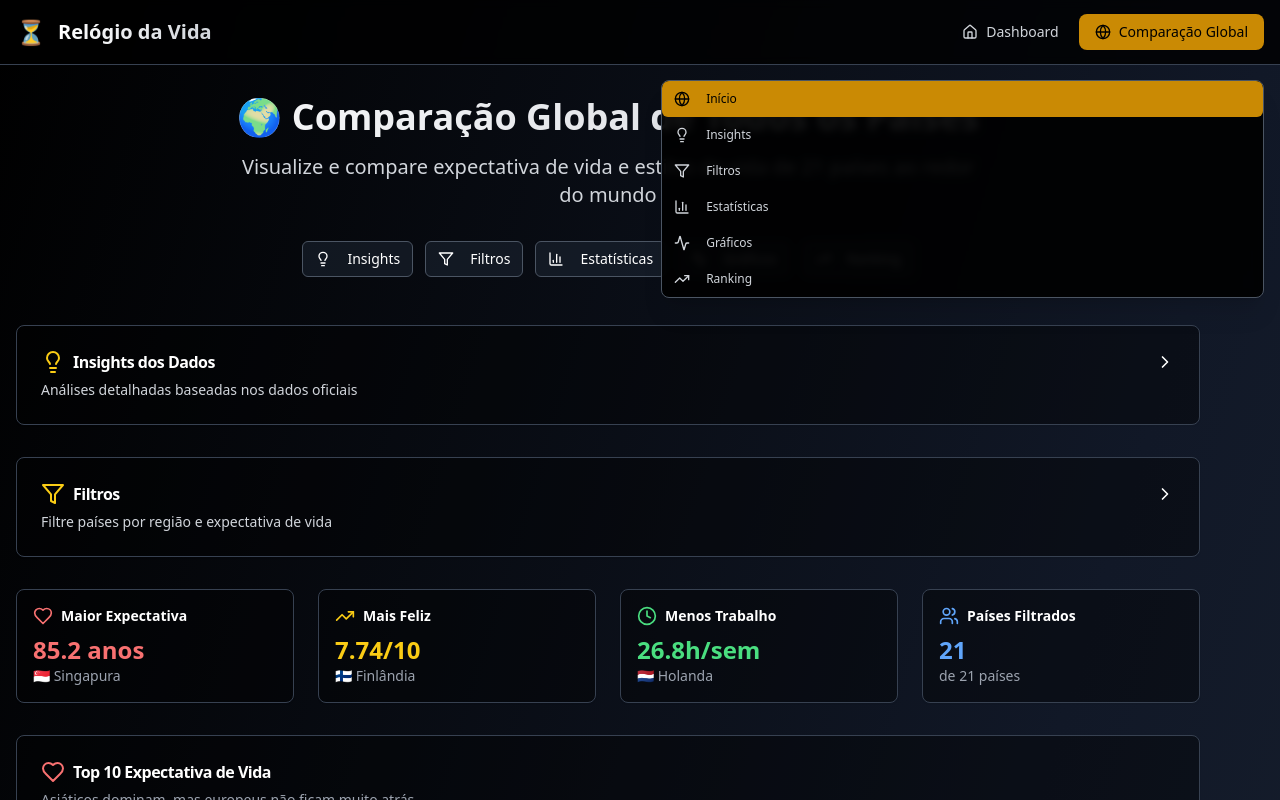
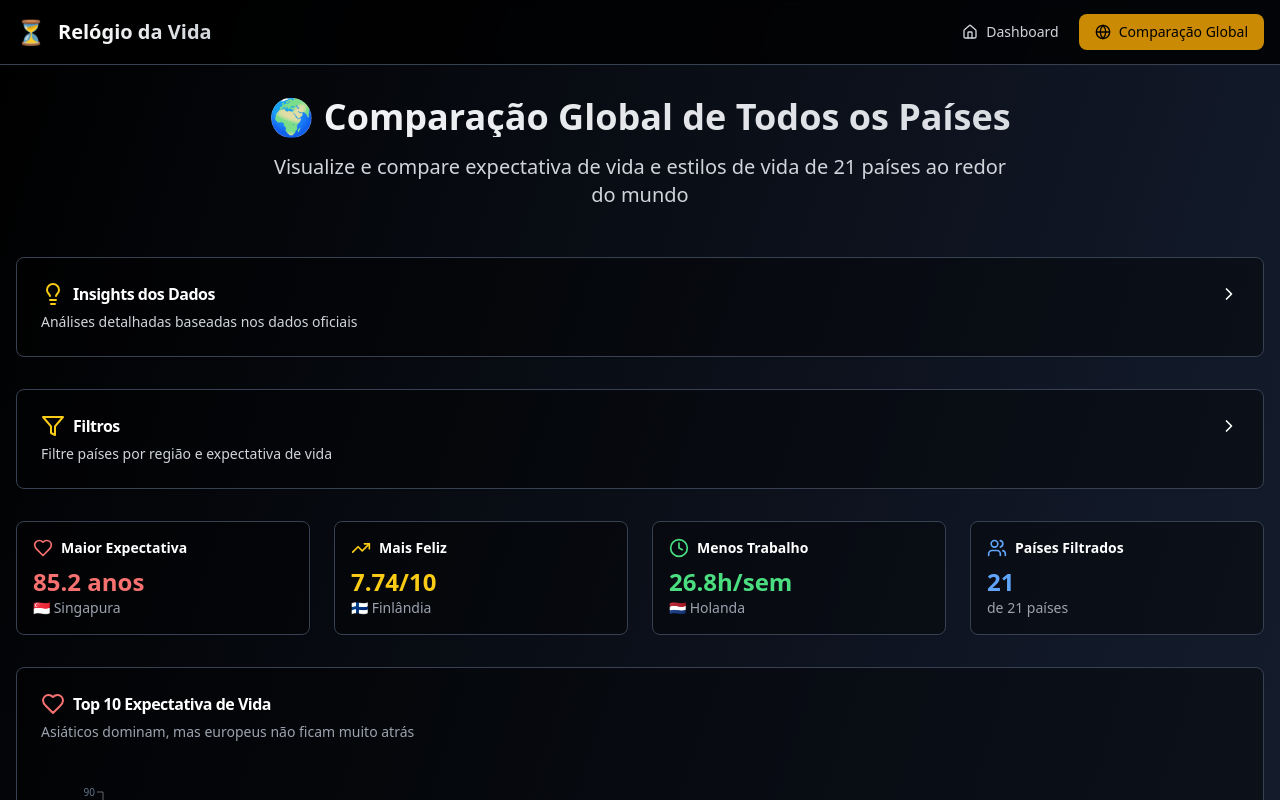
Before and after one commit to LauraMattz/your-life-in-data, a React (Vite) app: page /comparacao in a window 1280 px wide. Shown: the top 800 px of the page. Built offline with nearby package versions, Linux system fonts and the light colour scheme.

Commit message:
Remove comparison page menu
Removed the navigation menu from the comparison page.

```diff
--- a/src/pages/ComparacaoGlobalPage.tsx
+++ b/src/pages/ComparacaoGlobalPage.tsx
@@ -6,7 +6,7 @@ import { Button } from '@/components/ui/button';
 import { Collapsible, CollapsibleContent, CollapsibleTrigger } from '@/components/ui/collapsible';
 import { Navigation } from '@/components/Navigation';
 import { Footer } from '@/components/Footer';
-import { Globe, TrendingUp, Heart, Clock, Users, Info, Filter, ChevronUp, ChevronDown, BarChart3, Activity, Lightbulb, ChevronRight, Shuffle, ArrowUp, Menu, X } from 'lucide-react';
+import { Globe, TrendingUp, Heart, Clock, Users, Filter, ChevronUp, ChevronDown, BarChart3, Activity, Lightbulb, ChevronRight, Shuffle, ArrowUp } from 'lucide-react';
 import { ChartContainer, ChartTooltip, ChartTooltipContent } from '@/components/ui/chart';
 import { BarChart, Bar, XAxis, YAxis, ResponsiveContainer, ScatterChart, Scatter } from 'recharts';
 
@@ -279,58 +279,21 @@ const ComparacaoGlobalPage = () => {
   const [isFiltersOpen, setIsFiltersOpen] = useState(false);
   const [currentInsightIndex, setCurrentInsightIndex] = useState(0);
   const [showBackToTop, setShowBackToTop] = useState(false);
-  const [isNavMenuOpen, setIsNavMenuOpen] = useState(false);
-  const [activeSection, setActiveSection] = useState('header');
 
-  // Scroll tracking for back to top button and active section
+  // Scroll tracking for back to top button
   useEffect(() => {
     const handleScroll = () => {
       setShowBackToTop(window.scrollY > 400);
-
-      // Track active section
-      const sections = ['header', 'insights', 'filters', 'stats', 'charts', 'ranking'];
-      const scrollPosition = window.scrollY + 100;
-
-      for (const sectionId of sections) {
-        const element = document.getElementById(sectionId);
-        if (element && scrollPosition >= element.offsetTop && scrollPosition < element.offsetTop + element.offsetHeight) {
-          setActiveSection(sectionId);
-          break;
-        }
-      }
     };
 
     window.addEventListener('scroll', handleScroll);
     return () => window.removeEventListener('scroll', handleScroll);
   }, []);
 
-  // Smooth scroll to section
-  const scrollToSection = (sectionId: string) => {
-    const element = document.getElementById(sectionId);
-    if (element) {
-      element.scrollIntoView({
-        behavior: 'smooth',
-        block: 'start',
-        inline: 'nearest'
-      });
-    }
-    setIsNavMenuOpen(false);
-  };
-
   // Scroll to top
   const scrollToTop = () => {
     window.scrollTo({ top: 0, behavior: 'smooth' });
   };
-
-  // Navigation items
-  const navItems = [
-    { id: 'header', label: 'Início', icon: Globe },
-    { id: 'insights', label: 'Insights', icon: Lightbulb },
-    { id: 'filters', label: 'Filtros', icon: Filter },
-    { id: 'stats', label: 'Estatísticas', icon: BarChart3 },
-    { id: 'charts', label: 'Gráficos', icon: Activity },
-    { id: 'ranking', label: 'Ranking', icon: TrendingUp },
-  ];
 
   // Classificação por região
   const countryRegions = {
@@ -436,42 +399,6 @@ const ComparacaoGlobalPage = () => {
     <div className="min-h-screen bg-gradient-to-br from-black via-gray-900 to-gray-800 text-white">
       <Navigation />
 
-      {/* Floating Navigation Menu - Mobile Optimized */}
-      <div className="fixed top-16 right-2 z-40 md:top-20 md:right-4">
-        <div className="bg-black/90 backdrop-blur-sm border border-gray-600 rounded-lg overflow-hidden shadow-xl">
-          <Button
-            onClick={() => setIsNavMenuOpen(!isNavMenuOpen)}
-            variant="ghost"
-            size="sm"
-            className="w-full p-2 text-white hover:bg-gray-700 md:hidden"
-          >
-            {isNavMenuOpen ? <X className="w-4 h-4" /> : <Menu className="w-4 h-4" />}
-          </Button>
-
-          <div className={`${isNavMenuOpen ? 'block' : 'hidden'} md:block max-h-[70vh] overflow-y-auto`}>
-            {navItems.map((item) => {
-              const Icon = item.icon;
-              const isActive = activeSection === item.id;
-
-              return (
-                <Button
-                  key={item.id}
-                  onClick={() => scrollToSection(item.id)}
-                  variant="ghost"
-                  size="sm"
-                  className={`w-full justify-start p-2 md:p-3 text-left hover:bg-gray-700 transition-colors ${
-                    isActive ? 'bg-yellow-600 text-black' : 'text-gray-300'
-                  }`}
-                >
-                  <Icon className="w-3 h-3 md:w-4 md:h-4 mr-1 md:mr-2" />
-                  <span className="text-xs">{item.label}</span>
-                </Button>
-              );
-            })}
-          </div>
-        </div>
-      </div>
-
       {/* Back to Top Button */}
       {showBackToTop && (
         <Button
@@ -483,7 +410,7 @@ const ComparacaoGlobalPage = () => {
         </Button>
       )}
 
-      <div className="container mx-auto px-2 py-4 pr-12 md:px-4 md:py-8 md:pr-20">
+      <div className="container mx-auto px-2 py-4 md:px-4 md:py-8">
         {/* Header */}
         <div id="header" className="text-center mb-8 md:mb-12 scroll-mt-20">
           <h1 className="text-2xl md:text-3xl lg:text-4xl font-bold mb-4 bg-gradient-to-r from-white via-gray-200 to-gray-300 bg-clip-text text-transparent">
@@ -492,26 +419,6 @@ const ComparacaoGlobalPage = () => {
           <p className="text-base md:text-lg lg:text-xl text-gray-300 max-w-3xl mx-auto mb-4 md:mb-6 px-2">
             Visualize e compare expectativa de vida e estilos de vida de {allCountriesData.length} países ao redor do mundo
           </p>
-
-          {/* Quick Navigation - Mobile Responsive */}
-          <div className="grid grid-cols-2 gap-2 mt-6 md:flex md:flex-wrap md:justify-center md:gap-3 md:mt-8">
-            {navItems.slice(1).map((item) => {
-              const Icon = item.icon;
-              return (
-                <Button
-                  key={item.id}
-                  onClick={() => scrollToSection(item.id)}
-                  variant="outline"
-                  size="sm"
-                  className="bg-gray-800/50 border-gray-600 text-white hover:bg-gray-700 hover:border-yellow-400 transition-all duration-200 text-xs md:text-sm"
-                >
-                  <Icon className="w-3 h-3 md:w-4 md:h-4 mr-1 md:mr-2" />
-                  <span className="hidden sm:inline">{item.label}</span>
-                  <span className="sm:hidden">{item.label.slice(0, 4)}</span>
-                </Button>
-              );
-            })}
-          </div>
         </div>
 
         {/* Insights dos Dados - Mobile Optimized */}
```
